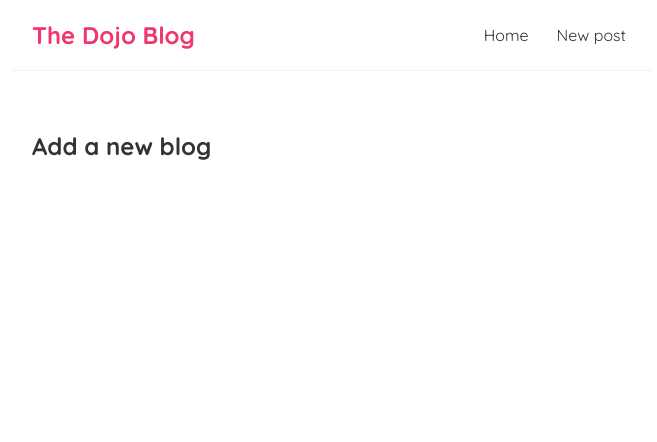
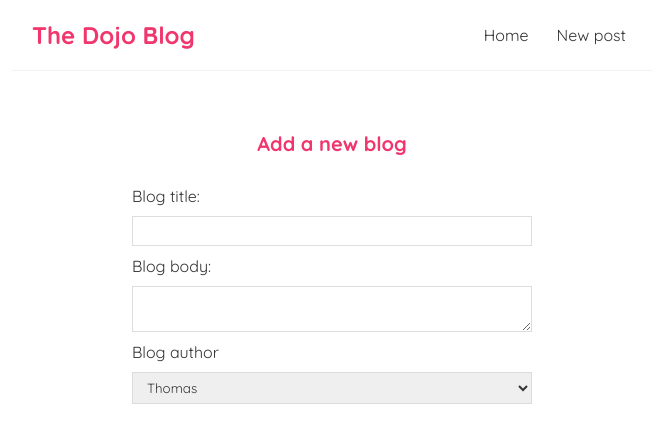
Before and after one commit to TinThomas/Dojo-blog, a React (Create React App) app: page /create in a window 1280 px wide. Shown: the top 442 px of the page, without its empty margins (308-965 px from the left). Built offline with nearby package versions, Linux system fonts and the light colour scheme.

Commit message:
Added a new blog Form

```diff
--- a/src/Create.js
+++ b/src/Create.js
@@ -1,7 +1,37 @@
+import { useState } from "react";
+
 const Create = () => {
+  const [title, setTitle] = useState("");
+  const [body, setBody] = useState("");
+  const [author, setAuthor] = useState("Thomas");
+
   return (
     <div className="create">
       <h2>Add a new blog</h2>
+      <form>
+        <label>Blog title:</label>
+        <input
+          type="text"
+          required
+          value={title}
+          onChange={(e) => setTitle(e.target.value)}
+        />
+
+        <label>Blog body:</label>
+        <textarea
+          required
+          value={body}
+          onChange={(e) => setBody(e.target.value)}
+        />
+
+        <label>Blog author</label>
+        <select
+          value={author}
+          onChange={(e) => setAuthor(e.target.value)}>
+          <option value="Thomas">Thomas</option>
+          <option value="Lea">Lea</option>
+        </select>
+      </form>
     </div>
    );
 }
--- a/src/index.css
+++ b/src/index.css
@@ -70,3 +70,35 @@
   border-radius: 8px;
   cursor: pointer;
 }
+
+/* create new blog form */
+.create {
+  max-width: 400px;
+  margin: 0 auto;
+  text-align: center;
+}
+.create label {
+  text-align: left;
+  display: block;
+}
+.create h2 {
+  font-size: 20px;
+  color: #f1356d;
+  margin-bottom: 30px;
+}
+.create input, .create textarea, .create select {
+  width: 100%;
+  padding: 6px 10px;
+  margin: 10px 0;
+  border: 1px solid #ddd;
+  box-sizing: border-box;
+  display: block;
+}
+.create button {
+  background: #f1356d;
+  color: #fff;
+  border: 0;
+  padding: 8px;
+  border-radius: 8px;
+  cursor: pointer;
+}
```
